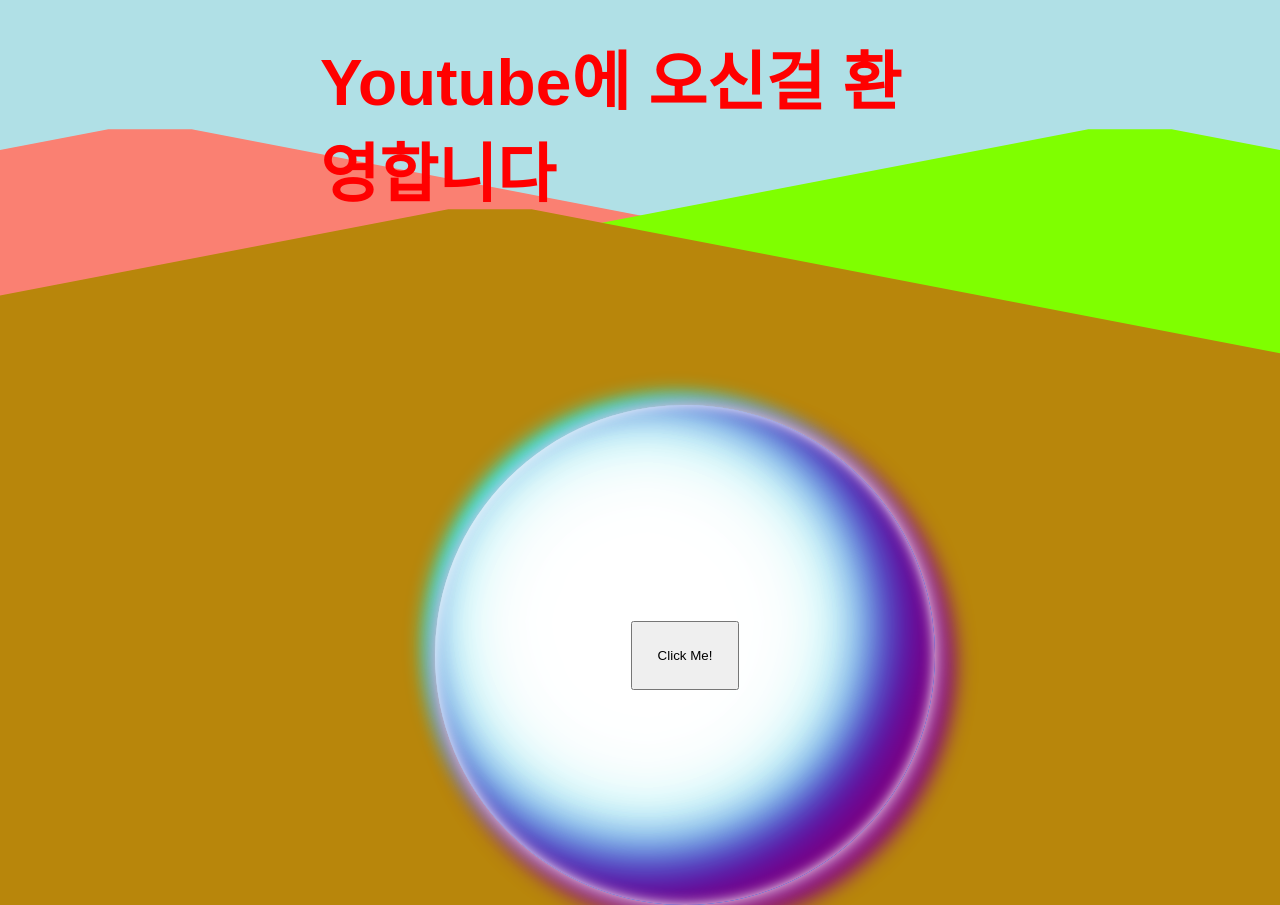
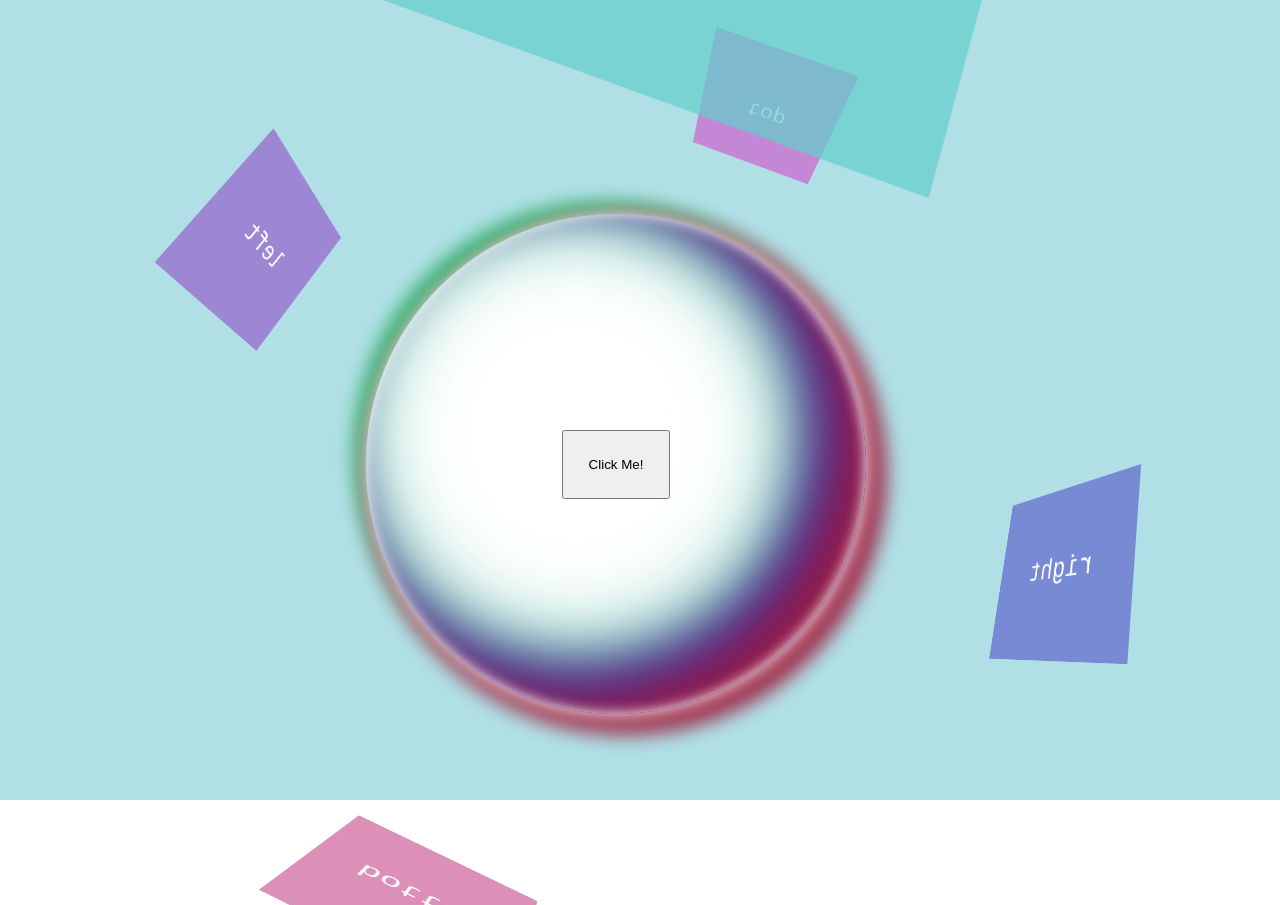
Before and after one commit to Leeseunghwan7305/Ts-Youtube, a React (Create React App) app: page / in a window 1280 px wide. After the commit the page ends 800 px from the top, so only its background shows below. Built offline with nearby package versions, Linux system fonts and the light colour scheme; no server answers.

Commit message:
[ADD]3D cube

```diff
--- a/src/components/Screen/Screen.module.scss
+++ b/src/components/Screen/Screen.module.scss
@@ -1,39 +1,6 @@
 .screen {
   height: 100vh;
   background-color: powderblue;
-  .box {
-    width: 300px;
-    height: 300px;
-    background-color: salmon;
-    transform: perspective(50px) rotateX(60deg);
-  }
-  .box2 {
-    width: 300px;
-    height: 300px;
-    position: absolute;
-    right: 0;
-    top: 0;
-    background-color: chartreuse;
-    transform: perspective(50px) rotateX(60deg);
-  }
-  .box3 {
-    width: 300px;
-    height: 300px;
-    position: absolute;
-    right: 50%;
-    top: 10%;
-    background-color: darkgoldenrod;
-    transform: perspective(50px) rotateX(60deg);
-  }
-  h1 {
-    font-size: 4em;
-    position: absolute;
-    top: 10%;
-    left: 50%;
-    color: red;
-    perspective: 50px;
-    transform: translate(-50%, -50%);
-  }
 }
 .ClickCircle {
   width: 500px;
@@ -44,7 +11,7 @@
   justify-content: center;
   align-items: center;
   position: relative;
-  top: 50%;
+  top: 30%;
   left: 50%;
   perspective: 50px;
   transition: 1s all;
@@ -79,3 +46,73 @@
       inset -40px -30px 100px 0 green, inset -40px -30px 140px 0 powderblue;
   }
 }
+.scene {
+  width: 200px;
+  height: 200px;
+  perspective: 600px;
+  display: flex;
+  position: relative;
+  top: 50%;
+  left: 50%;
+  transform: translate(-50%, -50%);
+}
+
+.scene .cube {
+  position: relative;
+  width: 100%;
+  height: 100%;
+  transform-style: preserve-3d;
+  transform: translateZ(-100px);
+  animation: rotation 5s infinite;
+}
+
+.cube .cube__face {
+  position: absolute;
+  width: 100%;
+  height: 100%;
+  color: #fff;
+  font-size: 2.5em;
+  font-family: monospace;
+  display: flex;
+  justify-content: center;
+  align-items: center;
+}
+
+.cube .cube__faceFront {
+  background: rgba(98, 206, 203, 0.7);
+  transform: rotateY(0deg) translateZ(500px);
+}
+
+.cube .cube__faceBack {
+  background: rgba(98, 155, 206, 0.7);
+  transform: rotateY(180deg) translateZ(500px);
+}
+
+.cube .cube__faceRight {
+  background: rgba(98, 101, 206, 0.7);
+  transform: rotateY(90deg) translateZ(500px);
+}
+
+.cube__faceLeft {
+  background: rgba(149, 98, 206, 0.7);
+  transform: rotateY(-90deg) translateZ(500px);
+}
+
+.cube__faceTop {
+  background: rgba(203, 98, 206, 0.7);
+  transform: rotateX(90deg) translateZ(500px);
+}
+
+.cube__faceBottom {
+  background: rgba(206, 98, 155, 0.7);
+  transform: rotateX(-90deg) translateZ(500px);
+}
+
+@keyframes rotation {
+  0% {
+    transform: translateZ(-100px) rotate3d(0, 0, 0);
+  }
+  100% {
+    transform: translateZ(-100px) rotate3d(1, 0, 1, 360deg);
+  }
+}
--- a/src/components/Screen/Screen.tsx
+++ b/src/components/Screen/Screen.tsx
@@ -7,10 +7,29 @@
 const Screen = ({ screenToggle, setScreenToggle }: Props) => {
   return (
     <div className={styles.screen}>
-      <div className={styles.box}></div>
-      <div className={styles.box2}></div>
-      <div className={styles.box3}></div>
-      <h1>Youtube에 오신걸 환영합니다</h1>
+      <div className={styles.scene}>
+        {" "}
+        <div className={styles.cube}>
+          <div className={`${styles.cube__face} ${styles.cube__faceFront}`}>
+            front
+          </div>
+          <div className={`${styles.cube__face} ${styles.cube__faceBack}`}>
+            back
+          </div>
+          <div className={`${styles.cube__face} ${styles.cube__faceRight}`}>
+            right
+          </div>
+          <div className={`${styles.cube__face} ${styles.cube__faceLeft}`}>
+            left
+          </div>
+          <div className={`${styles.cube__face} ${styles.cube__faceTop}`}>
+            top
+          </div>
+          <div className={`${styles.cube__face} ${styles.cube__faceBottom}`}>
+            bottom
+          </div>
+        </div>
+      </div>
       <div className={styles.ClickCircle}>
         <button
           onClick={() => {
```
